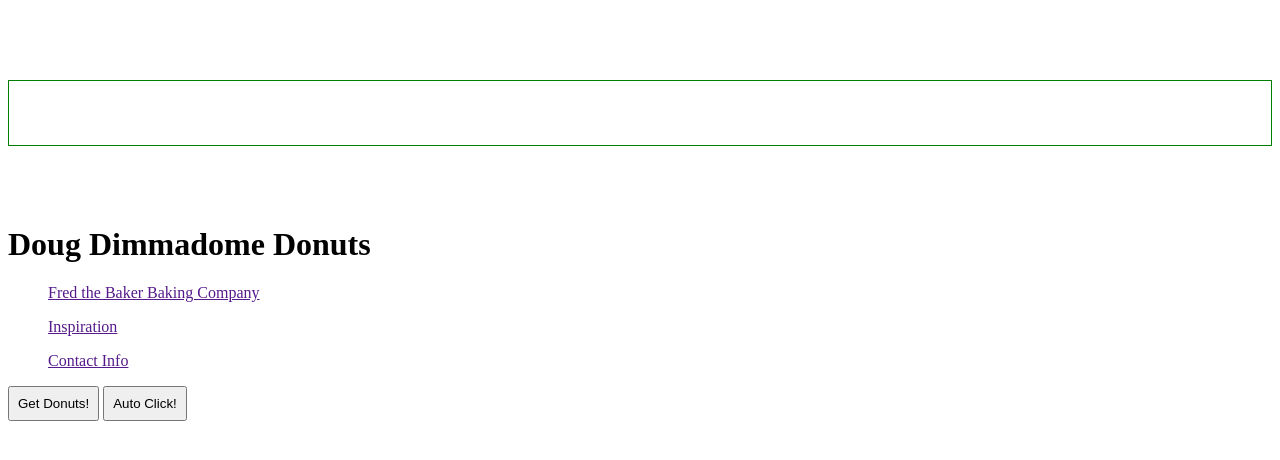
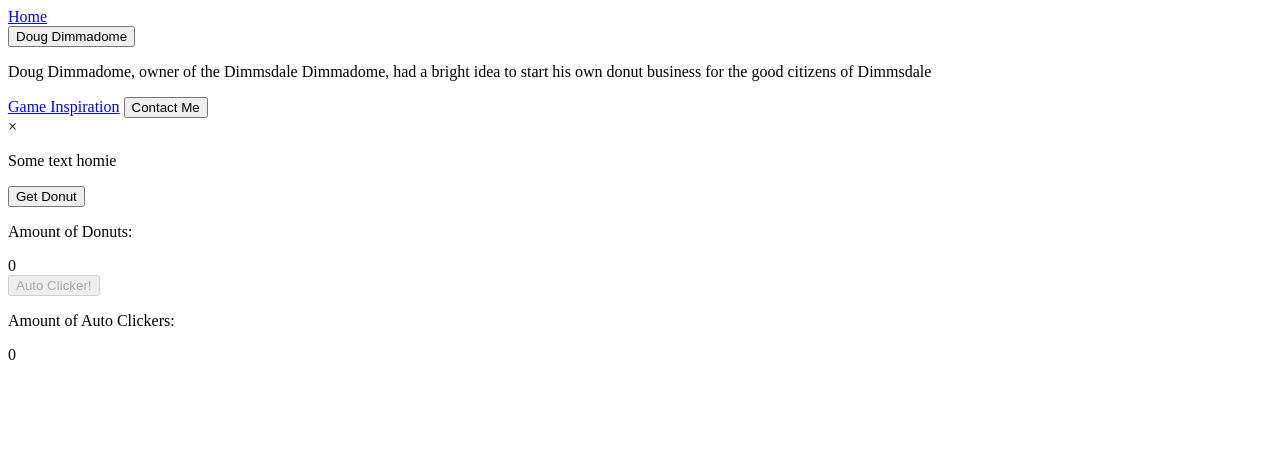
Before and after one commit to Wi11-R/DougDimmadomeDonuts, a plain HTML site: page index.html in a window 1280 px wide. Drawn offline with Linux system fonts and the light colour scheme.

Commit message:
took a different approach

```diff
--- a/DonutMaker.js
+++ b/DonutMaker.js
@@ -11,7 +11,7 @@
     }
 
     donutClicked() {
-        this.donutClick = this.donutClick + this.donutCount
+        this.donutClick = this.donutClick + this.donutCount;
     }
 
     getDonutClicked() {
--- a/index.html
+++ b/index.html
@@ -7,30 +7,43 @@
     <title>Donut Clicker</title>
 </head>
 <body>
-    <div class="container"></div>
-        <header class="header"><h1>Doug Dimmadome Donuts</h1></header>
-        <section class="main-nav"><nav>
-            <ul><a href="">Fred the Baker Baking Company</a></ul>
-            <ul><a href="">Inspiration</a></ul>
-            <ul><a href="">Contact Info</a></ul>
-        </nav></section>
-    <button>Get Donuts!</button>
-    <button>Auto Click!</button disabled>
+    <header class="header">
+        <nav>
+            <a class="active" href="#home">Home</a>
+            <div class="dropdown">
+                <button class="dropbtn">Doug Dimmadome
+                    <i class="fa fa-caret-down"></i></button>
+                <div class="dropdown-content">
+                    <p>Doug Dimmadome, owner of the Dimmsdale Dimmadome, had a bright idea to start his own donut business for the good citizens of Dimmsdale</p>
+                </div>
+            </div>
+            <a href="https://orteil.dashnet.org/cookieclicker/">Game Inspiration</a>
+            <button id="modalBttn">Contact Me</button>
+            <div id="modal-container" class="modal">
+                <div class="modal-content">
+                    <span id="close">&times;</span>
+                    <p>Some text homie</p>
+                </div>
+            </div>
+        </nav>
+    </header>
 
-    <style>
-        button {
-            padding: 0.5rem;
-            margin-bottom: 1.5rem;
-        }
+    <main>
+        <section id="click-handler">
+        <button id="donutClick">Get Donut</button>
+        <p id="donut-count">Amount of Donuts:</p>
+        <span id="donutClicked">0</span>
+        </section>
+    </main>
 
-        .container {
-            min-width: 300px;
-            padding: 2rem;
-            margin: 5rem auto;
-            text-align: center;
-            border: 1px solid green;
-        }
-    </style>
+    <main>
+        <section id="auto-click-handler">
+        <button id="autoClick">Auto Clicker!</button disabled>
+        <p id="auto-click-count">Amount of Auto Clickers:</p>
+        <span id="autoClicked">0</span>
+        </section>
+    </main>
+
 <script src="DonutMaker.js"></script>
 <script src="script.js"></script>
 </body>
--- a/script.js
+++ b/script.js
@@ -0,0 +1,45 @@
+var button = document.getElementById("donutClick");
+
+var donutCount = 0;
+
+button.addEventListener("click", function() {
+    donutCount++;
+    document.getElementById("donutClicked").textContent = donutCount;
+    enoughClicks()
+});
+
+var button = document.getElementById("autoClick");
+var autoCount = 0;
+var requiredClicks = 10;
+
+button.disabled = true;
+
+var enoughClicks = function() {
+    if (donutCount >= requiredClicks) {
+       return button.disabled = false;
+    }
+    return button.disabled = true;
+};
+
+button.addEventListener("click", function() {
+    autoCount++;
+    document.getElementById("autoClicked").textContent = autoCount;
+})
+
+var increaseAutoClickerCost = function() {
+    if (autoCount + requiredClicks) {}
+}
+
+
+
+
+
+
+
+
+
+
+
+//this.modalButton = document.querySelector('#modalBttn');
+//this.modal = document.querySelector('#modal-container');
+//this.close = document.querySelector('#close');
```
